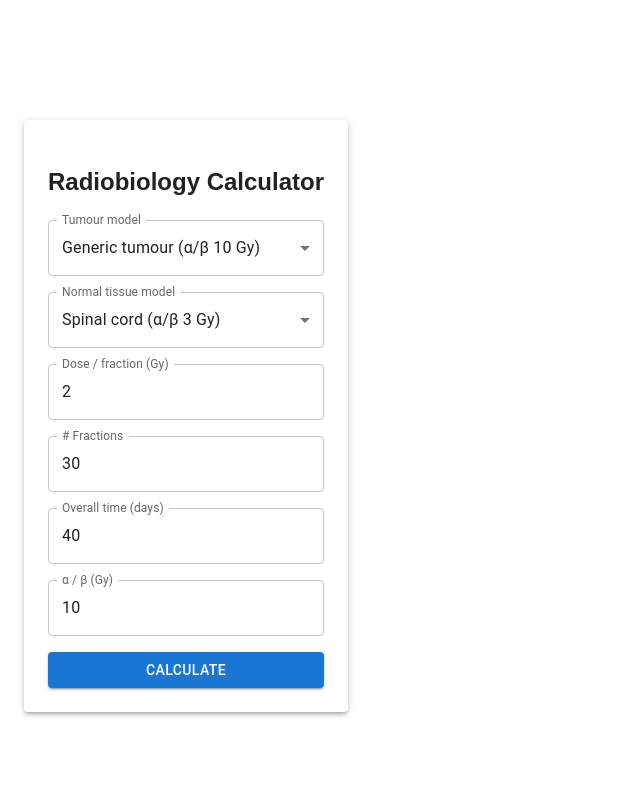
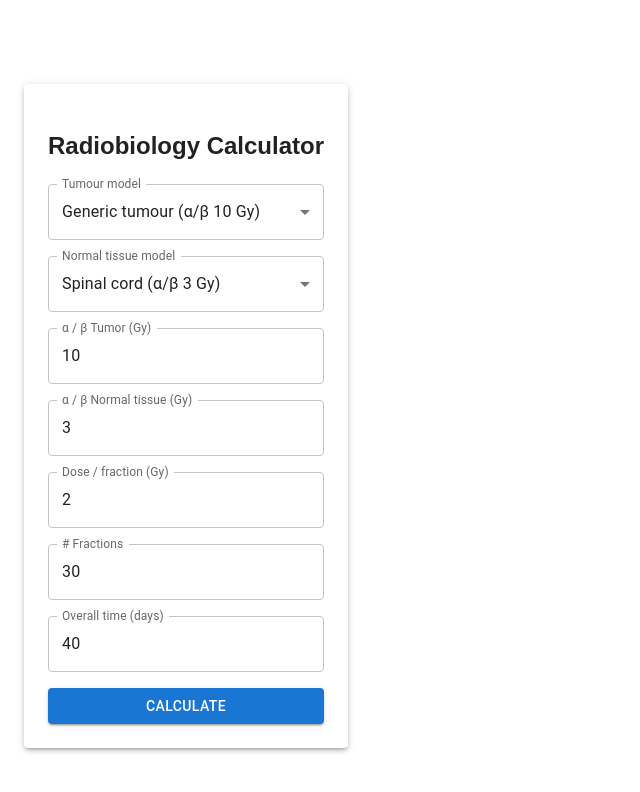
Before and after one commit to Sergejs-MP/radiocalc-ui, a React (Vite) app: page / in a window 1280 px wide. Shown: the top 792 px of the page, without its empty margins (0-640 px from the left). Built offline with nearby package versions, Linux system fonts and the light colour scheme.

Commit message:
dropdown

```diff
--- a/src/App.tsx
+++ b/src/App.tsx
@@ -42,7 +42,13 @@ const oarOptions = [
 ] as const;
 
 export default function App() {
-  const [inp, setInp] = useState({ d: 2, n: 30, t: 40, ab: 10 });
+  const [inp, setInp] = useState({
+    d: 2,
+    n: 30,
+    t: 40,
+    abTumor: 10,
+    abOAR: 3,
+  });
   const [res, setRes] = useState<Result | null>(null);
   const [tab, setTab] = useState(0);
   const [loading, setLoading] = useState(false);
@@ -56,9 +62,13 @@ export default function App() {
   const handleTumourSelect = (e: any) => {
     const idx = e.target.value as number;
     setTumourIdx(idx);
-    setInp({ ...inp, ab: tumourOptions[idx].ab });   // auto‑fill α/β
+    setInp({ ...inp, abTumor: tumourOptions[idx].ab });   // auto‑fill α/β
   };
-  const handleOarSelect = (e: any) => setOarIdx(e.target.value as number);
+  const handleOarSelect = (e: any) => {
+    const idx = e.target.value as number;
+    setOarIdx(idx);
+    setInp({ ...inp, abOAR: oarOptions[idx].ab });
+  };
 
   const calc = async () => {
     setLoading(true);
@@ -67,7 +77,7 @@ export default function App() {
         dose_per_fraction: inp.d,
         number_of_fractions: inp.n,
         treatment_time: inp.t,
-        alpha_beta: inp.ab,
+        alpha_beta: inp.abTumor,    // backend uses tumour α/β
       });
       setRes(data);
       setTab(0); // always show survival tab first
@@ -123,6 +133,18 @@ export default function App() {
           </FormControl>
 
           <TextField
+            label="α / β Tumor (Gy)"
+            type="number"
+            value={inp.abTumor}
+            onChange={handleChange("abTumor")}
+          />
+          <TextField
+            label="α / β Normal tissue (Gy)"
+            type="number"
+            value={inp.abOAR}
+            onChange={handleChange("abOAR")}
+          />
+          <TextField
             label="Dose / fraction (Gy)"
             type="number"
             value={inp.d}
@@ -140,16 +162,13 @@ export default function App() {
             value={inp.t}
             onChange={handleChange("t")}
           />
-          <TextField
-            label="α / β (Gy)"
-            type="number"
-            value={inp.ab}
-            onChange={handleChange("ab")}
-          />
           <Button
             variant="contained"
             onClick={calc}
-            disabled={loading || Object.values(inp).some((v) => !v)}
+            disabled={
+              loading ||
+              [inp.d, inp.n, inp.t, inp.abTumor].some((v) => !v && v !== 0)
+            }
           >
             {loading ? "Calculating…" : "Calculate"}
           </Button>
```
